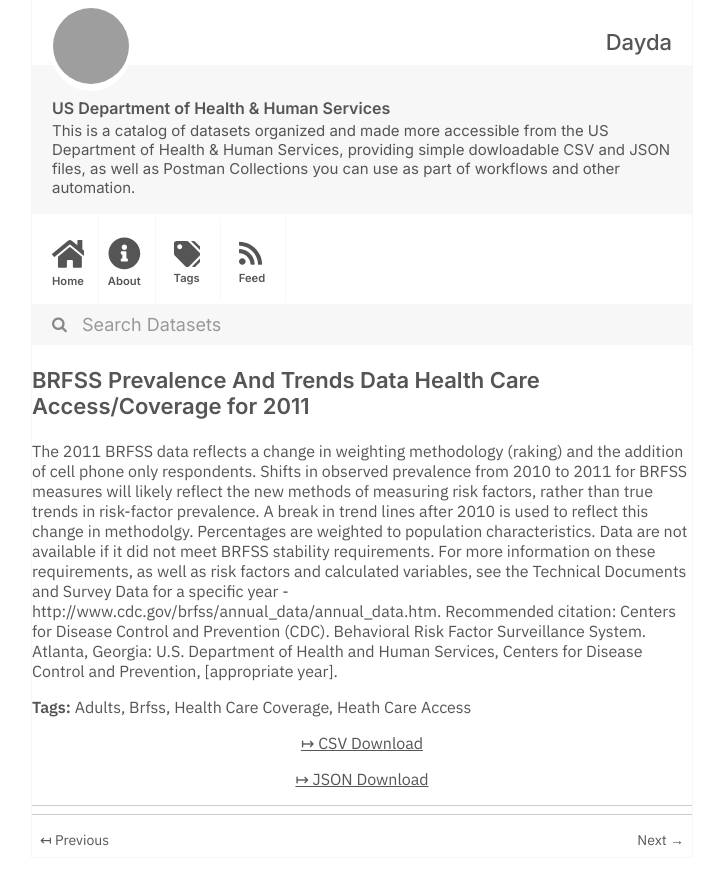
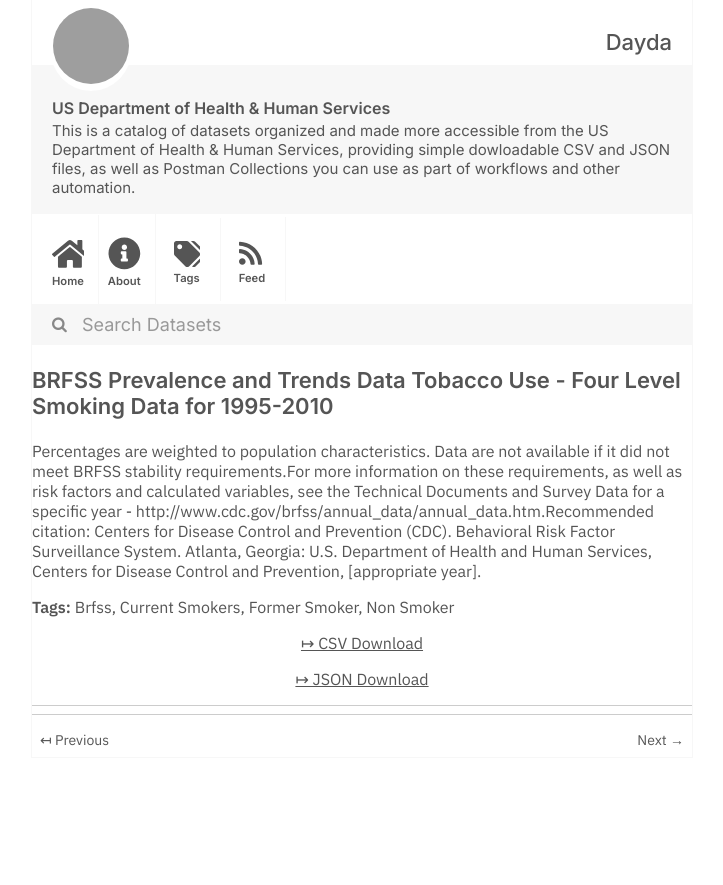
Before and after one commit to dayda-entities/us-department-of-health-and-human-services, a Jekyll site: the page built from _posts/2020-11-10-brfss-prevalence-and-trends-da.md, in a window 1280 px wide, cut to the strip 0-885 px from the top of the page. Shown: the whole strip, without its empty margins (278-1001 px from the left). Built offline with Jekyll 4.4.1, drawn with Linux system fonts in a browser that asks for light colours; grey boxes are pictures that could not be loaded.

Commit message:
Publish Data

```diff
--- a/_posts/2020-11-10-brfss-prevalence-and-trends-da.md
+++ b/_posts/2020-11-10-brfss-prevalence-and-trends-da.md
@@ -1,18 +1,20 @@
 ---
-title: BRFSS Prevalence And Trends Data Health Care Access/Coverage for 2011
-created: '2020-11-10T16:17:20.468217'
-modified: '2021-04-30T02:03:35.862590'
+title: >-
+  BRFSS Prevalence and Trends Data Tobacco Use - Four Level Smoking Data for
+  1995-2010
+created: '2020-11-10T16:16:28.918116'
+modified: '2021-04-25T14:58:27.336433'
 state: active
 type: dataset
 tags:
-  - Adults
   - Brfss
-  - Health Care Coverage
-  - Heath Care Access
+  - Current Smokers
+  - Former Smoker
+  - Non Smoker
 groups: []
-csv_url: 'https://data.cdc.gov/api/views/5ekf-pmct/rows.csv?accessType=DOWNLOAD'
-json_url: 'https://data.cdc.gov/api/views/5ekf-pmct/rows.json?accessType=DOWNLOAD'
+csv_url: 'https://data.cdc.gov/api/views/8zak-ewtm/rows.csv?accessType=DOWNLOAD'
+json_url: 'https://data.cdc.gov/api/views/8zak-ewtm/rows.json?accessType=DOWNLOAD'
 layout: post
 
 ---
-The 2011 BRFSS data reflects a change in weighting methodology (raking) and the addition of cell phone only respondents. Shifts in observed prevalence from 2010 to 2011 for BRFSS measures will likely reflect the new methods of measuring risk factors, rather than true trends in risk-factor prevalence. A break in trend lines after 2010 is used to reflect this change in methodolgy. Percentages are weighted to population characteristics. Data are not available if it did not meet BRFSS stability requirements. For more information on these requirements, as well as risk factors and calculated variables, see the Technical Documents and Survey Data for a specific year - http://www.cdc.gov/brfss/annual_data/annual_data.htm. Recommended citation: Centers for Disease Control and Prevention (CDC). Behavioral Risk Factor Surveillance System. Atlanta, Georgia: U.S. Department of Health and Human Services, Centers for Disease Control and Prevention, [appropriate year].
+Percentages are weighted to population characteristics. Data are not available if it did not meet BRFSS stability requirements.For more information on these requirements, as well as risk factors and calculated variables, see the Technical Documents and Survey Data for a specific year - http://www.cdc.gov/brfss/annual_data/annual_data.htm.Recommended citation: Centers for Disease Control and Prevention (CDC). Behavioral Risk Factor Surveillance System. Atlanta, Georgia: U.S. Department of Health and Human Services, Centers for Disease Control and Prevention, [appropriate year].
```
